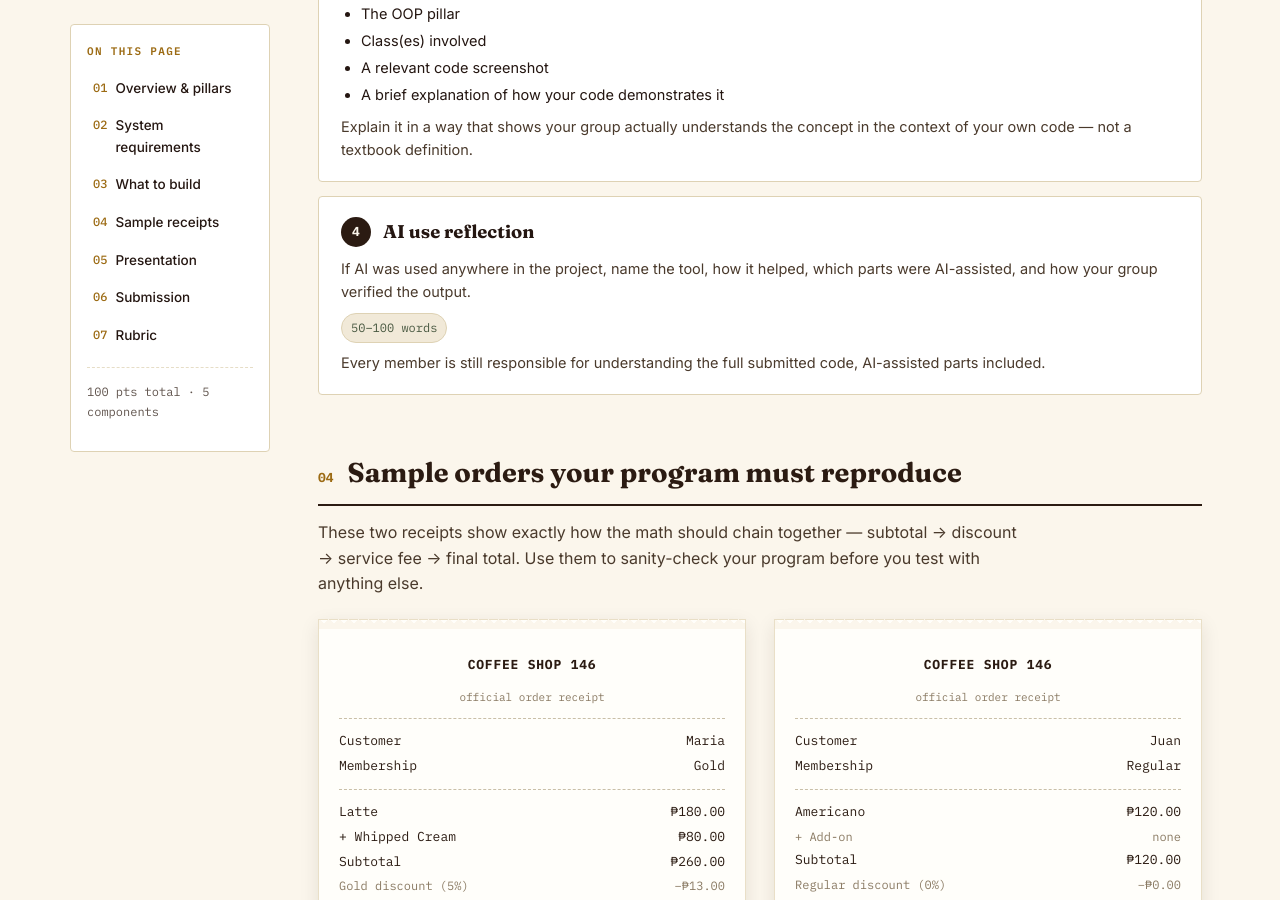
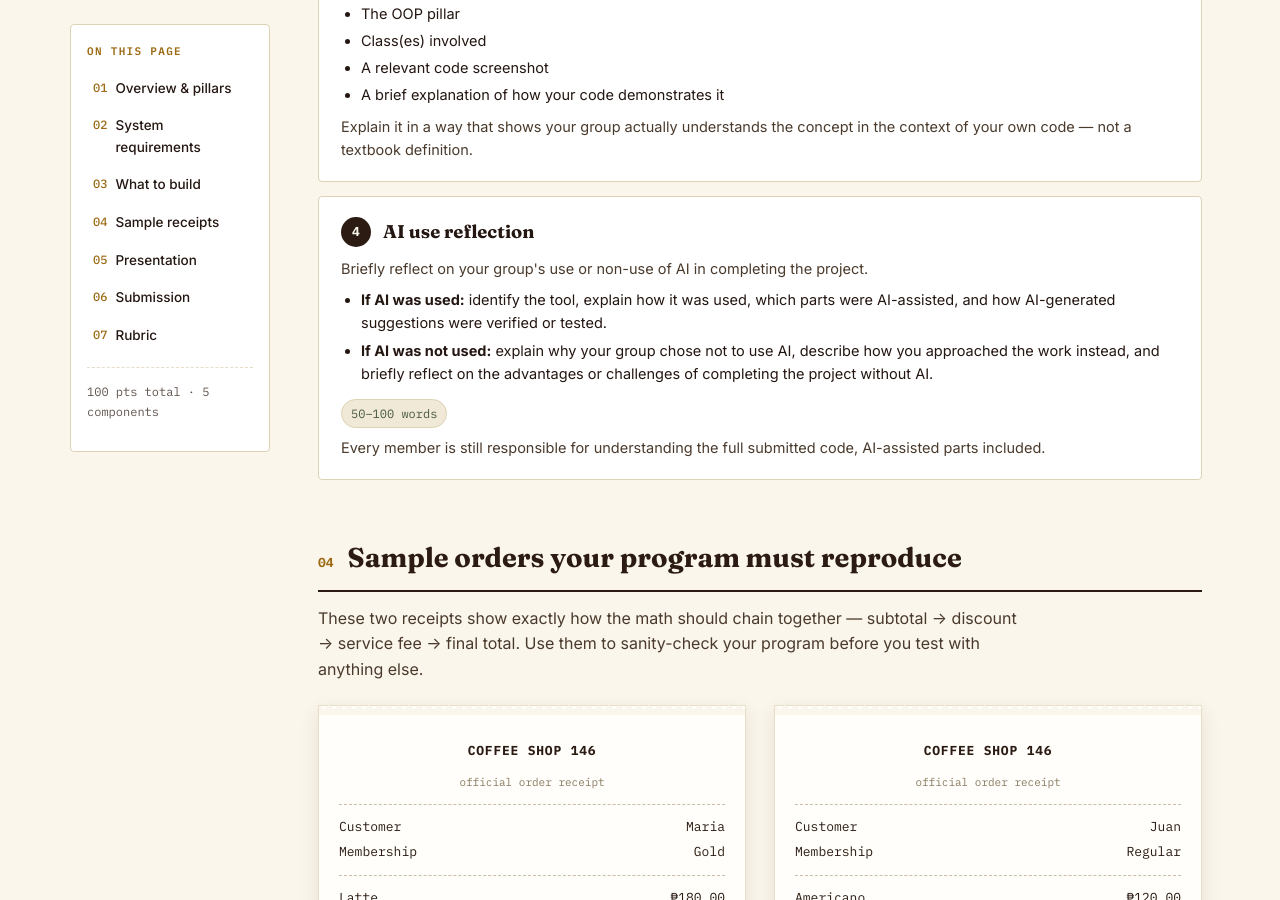
Before and after one commit to reinaldncku/reinaldncku.github.io, a Jekyll site: the page mms146.html, which Jekyll copies as it is, in a window 1280 px wide and 900 px high, scrolled down 2596 px. Built offline with Jekyll 4.4.1, drawn with Linux system fonts in a browser that asks for light colours.

Commit message:
Add files via upload

```diff
--- a/mms146.html
+++ b/mms146.html
@@ -650,7 +650,11 @@
           <span class="task-badge">4</span>
           <h3>AI use reflection</h3>
         </div>
-        <p>If AI was used anywhere in the project, name the tool, how it helped, which parts were AI-assisted, and how your group verified the output.</p>
+        <p>Briefly reflect on your group's use or non-use of AI in completing the project.</p>
+        <ul>
+          <li><strong>If AI was used:</strong> identify the tool, explain how it was used, which parts were AI-assisted, and how AI-generated suggestions were verified or tested.</li>
+          <li><strong>If AI was not used:</strong> explain why your group chose not to use AI, describe how you approached the work instead, and briefly reflect on the advantages or challenges of completing the project without AI.</li>
+        </ul>
         <span class="word-note">50–100 words</span>
         <p>Every member is still responsible for understanding the full submitted code, AI-assisted parts included.</p>
       </div>
```
